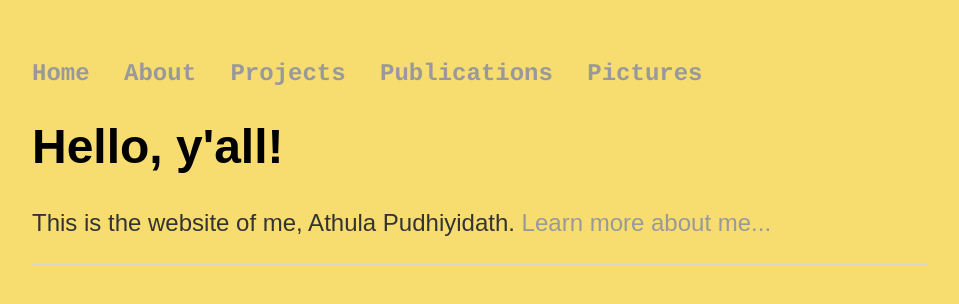
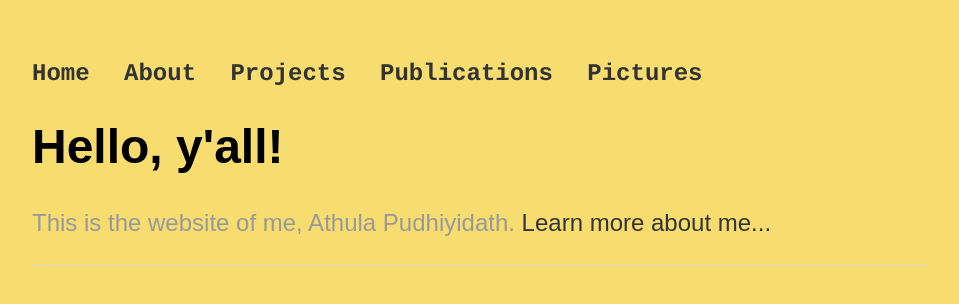
Before and after one commit to athpud/athpud.github.io, a Jekyll site: the page built from index.html, in a window 1280 px wide. Shown: the top 304 px of the page, without its empty margins (160-1119 px from the left). Built offline with Jekyll 4.4.1, drawn with Linux system fonts in a browser that asks for light colours.

Commit message:
Update main.css

```diff
--- a/css/main.css
+++ b/css/main.css
@@ -17,7 +17,7 @@ nav ul li, footer ul li {
 }
 a {
     text-decoration: none;
-    color: #999;
+    color: #333;
 }
 a:hover {
     text-decoration: underline;
@@ -30,7 +30,7 @@ p {
     font-size: 1.5em;
     font-family:'Arial';
     line-height: 1.4em;
-    color: #333;
+    color: #999;
 }
 footer {
     border-top: 1px solid #d5d5d5;
```
